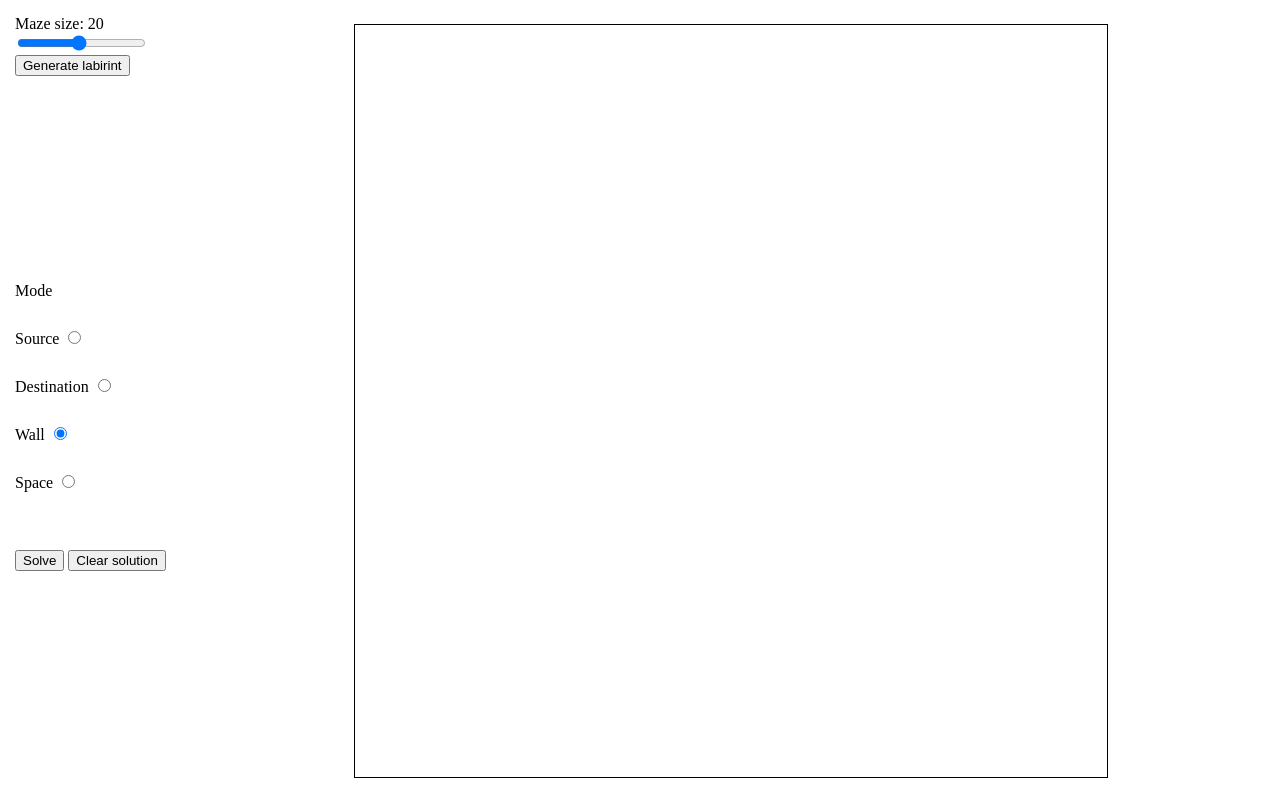
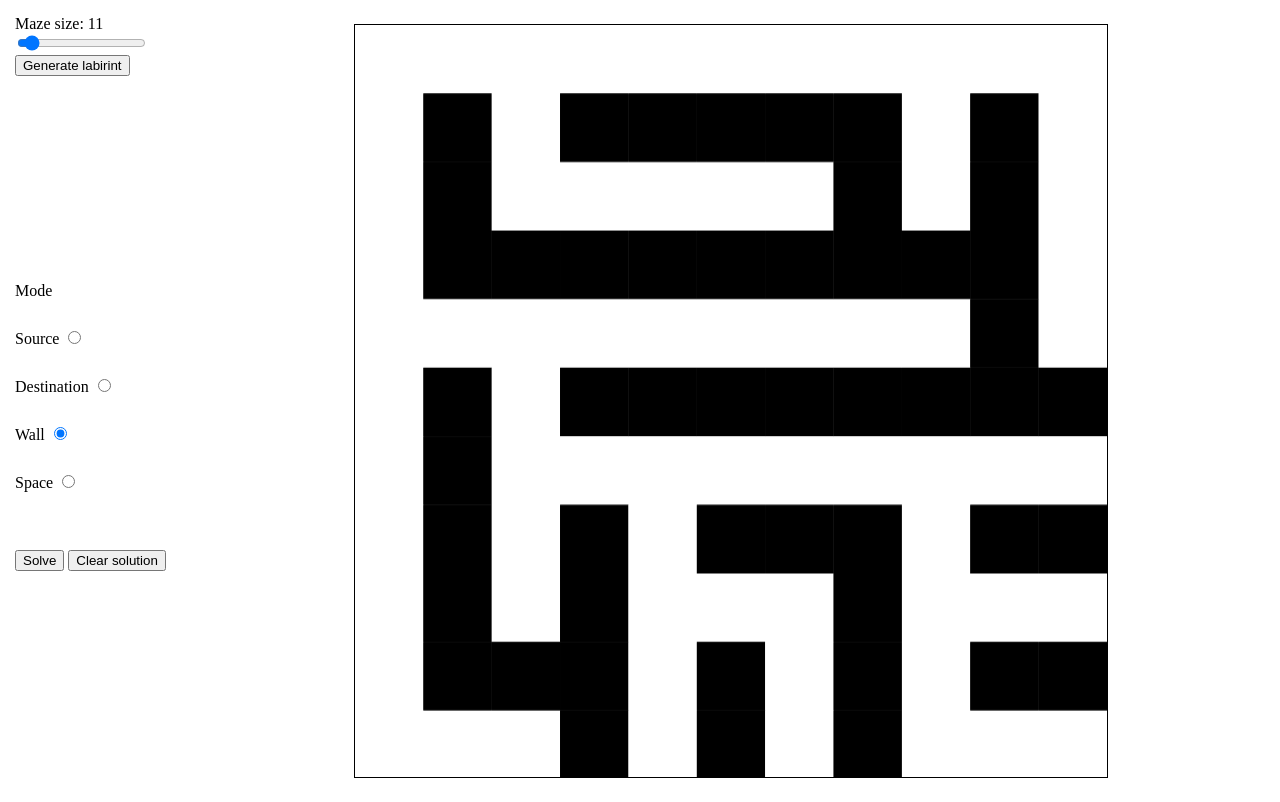
Before and after one commit to MyBeautifulMadness/ModuleSix, a plain HTML site: page pages/astar.html in a window 1280 px wide. Both pictures are taken after a click on the button "Generate labirint". Drawn offline with Linux system fonts and the light colour scheme.

Commit message:
Astar works. with bugs. need refactoring

```diff
--- a/pages/astar.html
+++ b/pages/astar.html
@@ -9,8 +9,8 @@
         <div id="content">
             <div id="settings_bar">
                 <div class="module">
-                    <label id="maze_size_label" for="maze_size">Maze size: 20</label>
-                    <input id="maze_size" type="range" value="50" min="5", max="100">
+                    <label id="maze_size_label" for="maze_size">Maze size: 11</label>
+                    <input id="maze_size" type="range" value="11" min="5", max="101", step="2">
                     <button id="generate">Generate labirint</button>
                 </div>
                 <div class="module" id="mode">
--- a/scripts/astar.js
+++ b/scripts/astar.js
@@ -1,6 +1,11 @@
 import { Field, Position, Rectangle } from "../modules/drawning_r.js"
 import { PriorityQueue } from "../modules/PriorityQueue.js";
+import { generate } from "./maze_generator.js";
 import * as SOURCE from "../modules/conts.js"
+
+function delay(timeout) {
+    return new Promise((resolve) => setTimeout(resolve, timeout));
+}
 
 class Graph {
     constructor (vertices) {
@@ -19,7 +24,7 @@ class Graph {
         return Math.abs(a.x - b.x) + Math.abs(a.y - b.y);
     }
 
-    Astar(start, finish) {
+    async Astar(start, finish) {
         let frontier = new PriorityQueue();
         frontier.put(start, 0);
         let came_from = {};
@@ -37,7 +42,7 @@ class Graph {
             for (let vertex of this.adjacencyList[current]) {
                 let posA = maze.objects[vertex].position;
                 let posB = maze.objects[finish].position;
-                let new_cost = cost_so_far[current] + this.heuristic(posA, posB);
+                let new_cost = cost_so_far[current] + this.heuristic(posA, posB) ** 4;
                 if (!(vertex in cost_so_far) || (new_cost < cost_so_far[vertex])) {
                     cost_so_far[vertex] = new_cost;
                     frontier.put(vertex, cost_so_far[vertex]);
@@ -45,6 +50,8 @@ class Graph {
                 }
 
                 maze.objects[vertex].color = "gray";
+                maze.display();
+                await delay(0);
             }
         }
 
@@ -53,6 +60,8 @@ class Graph {
             console.log(current_vertex);
             maze.objects[current_vertex].color = "orange";
             current_vertex = came_from[current_vertex];
+            maze.display();
+            await delay(10);
         }
 
         maze.display();
@@ -134,14 +143,11 @@ let maze_matrix = []
 
 let source, destination;
 
-generateField();
-
 function solve() {
     let graph = new Graph(maze.objects.length);
     graph.initFromList(maze.objects);
     graph.Astar(parseInt(source.position.y / cell_size) * maze_size + parseInt(source.position.x / cell_size), parseInt(destination.position.y / cell_size) * maze_size + parseInt(destination.position.x / cell_size));
 }
-
 
 function getUserClickPosition (event) {
     const rectangle = canvas.getBoundingClientRect();
@@ -154,20 +160,28 @@ function getUserClickPosition (event) {
 
 function generateField() {
     maze.clear();
+    cell_size = (canvas.width / maze_size);
+    maze_matrix = generate(maze_size);
+    for (let y = 0; y < maze_size; y++) {
+        for (let x = 0; x < maze_size; x++) {
+            const cell = new Rectangle(new Position(x * cell_size, y * cell_size), (maze_matrix[y][x]) ? SOURCE.SPACE_COLOR : SOURCE.WALL_COLOR, cell_size, cell_size)
+            maze.appendObject(cell);
+        }
+    }
+    maze.display();
+    maze.display();
+}
 
-    let row, object;
-    maze_matrix = [];
-    for (let y = 0; y < maze_size; y++) {
-        row = [];
-        for (let x = 0; x < maze_size; x++) {
-            row.push(true);
-            object = new Rectangle(new Position(x * cell_size, y * cell_size), SOURCE.SPACE_COLOR, cell_size, cell_size) ;
-            maze.appendObject(object);
+function clearSolution() {
+    source = undefined;
+    destination = undefined;
+    for (let object of maze.objects) {
+        if (object.color !== SOURCE.WALL_COLOR) {
+            object.color = SOURCE.SPACE_COLOR;
         }
-        maze_matrix.push(row);
     }
-
     maze.display();
+    maze.display(); // Какого-то хуя не стирает границы, если не обновить дважды... REFACTOR
 }
 
 function setWall(cell, indexes) {
@@ -226,26 +240,33 @@ function clickAction(event) {
 }
 
 
-generate_button.addEventListener("click", generateField)
+generate_button.addEventListener("click", generateField);
 
-canvas.addEventListener("click", (event) => { clickAction(event); })
+canvas.addEventListener("click", (event) => { clickAction(event); });
+
+clear_solution_button.addEventListener("click", clearSolution);
 
 solve_button.addEventListener("click", () => {
     solve();
-})
+});
 
 set_source_radio.addEventListener("input", () => {
     mode = MODE.Source;
-})
+});
 
 set_destination_radio.addEventListener("input", () => {
     mode = MODE.Destination;
-})
+});
 
 set_wall_radio.addEventListener("input", () => {
     mode = MODE.Wall;
-})
+});
 
 set_space_radio.addEventListener("input", () => {
     mode = MODE.Space;
-})
+});
+
+maze_size_range.addEventListener("input", () => {
+    maze_size = parseInt(maze_size_range.value);
+    maze_size_label.innerText = `Maze size: ${maze_size}`;
+});
--- /dev/null
+++ b/scripts/maze_generator.js
@@ -0,0 +1,72 @@
+class Tractor {
+    constructor () {
+        this.x = 0;
+        this.y = 0;
+    }
+}
+
+const TRACTORS_COUNT = 1000;
+let tractors = [];
+
+function initTractors() {
+    for (let i = 0; i < TRACTORS_COUNT; i++) {
+        tractors.push(new Tractor);
+    }
+}
+
+export function generate(mazeSize) {
+    let mazeMatrix = createMatrix(mazeSize, mazeSize);
+    mazeMatrix[0][0] = true;
+
+    tractors = [];
+    initTractors();
+    let cnt = 0;
+    while (!isValid(mazeMatrix)) {
+        cnt++;
+        for (let tractor of tractors) {
+            moveTractor(tractor, mazeSize, mazeMatrix);
+        }
+    }
+
+    return mazeMatrix;
+}
+
+function moveTractor(tractor, mazeSize, mazeMatrix) {
+    let directions = [];
+
+    if (tractor.x > 0) {
+        directions.push([-2, 0]);
+    }
+    if (tractor.x < mazeSize - 2) {
+        directions.push([2, 0]);
+    }
+    if (tractor.y > 0) {
+        directions.push([0, -2]);
+    }
+    if (tractor.y < mazeSize - 2) {
+        directions.push([0, 2]);
+    }
+
+    const [dx, dy] = getRandomItem(directions);
+
+    tractor.x += dx;
+    tractor.y += dy;
+
+    if (!mazeMatrix[tractor.x][tractor.y]) {
+        mazeMatrix[tractor.x][tractor.y] = true;
+        mazeMatrix[tractor.x - dx / 2][tractor.y - dy / 2] = true;
+    }
+}
+
+function isValid(mazeMatrix) {
+    return mazeMatrix.every((row, y) => row.every((cell, x) => (y % 2 === 0 && x % 2 === 0) ? cell : true));
+}
+
+function getRandomItem(array) {
+    const index = Math.floor(Math.random() * array.length);
+    return array[index];
+}
+
+function createMatrix(rows, columns) {
+    return Array.from({ length: rows }, () => new Array(columns).fill(false));
+}
```
